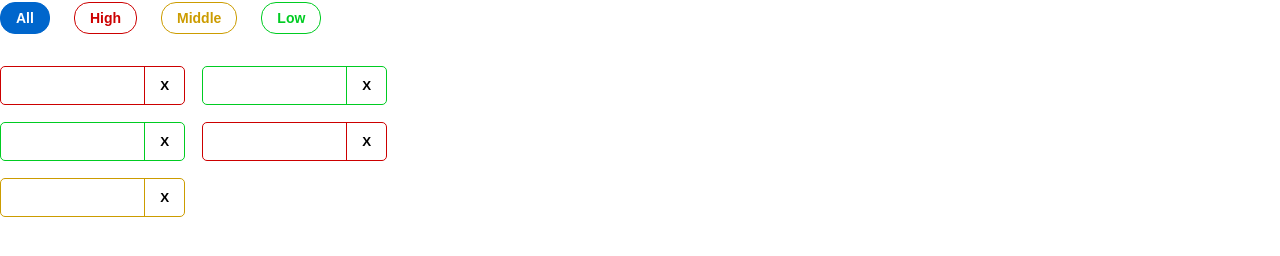
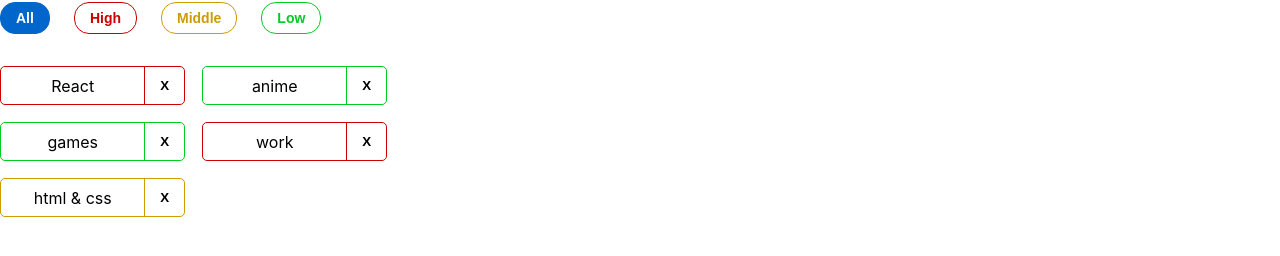
Before and after one commit to Vance051/homework-front-main2, a React (Create React App) app: page / in a window 1280 px wide. Shown: the part 306-562 px from the top of the page. Built offline with nearby package versions, Linux system fonts and the light colour scheme.

Commit message:
HW2 - * 9,10,11 - в файле Affair.tsx дописал типизацию пропсовбфункции deleteCallback и использовалб отобразил приходящие данные. Зарефакторил *4

```diff
--- a/src/s2-homeworks/hw02/HW2.tsx
+++ b/src/s2-homeworks/hw02/HW2.tsx
@@ -53,7 +53,7 @@
 
     const filteredAffairs = filterAffairs(affairs, filter)
     const deleteAffairCallback = (_id: number) => { // need to fix any
-        deleteAffair(affairs, _id)
+        setAffairs(deleteAffair(affairs, _id))
         // need to fix
     }
 
--- a/src/s2-homeworks/hw02/affairs/affair/Affair.tsx
+++ b/src/s2-homeworks/hw02/affairs/affair/Affair.tsx
@@ -6,12 +6,13 @@
 type AffairPropsType = {
     // key не нужно типизировать
     affair: AffairType
-    deleteAffairCallback: any // need to fix any
+    deleteAffairCallback: (_id:number)=>void // need to fix any
 }
 
 function Affair(props: AffairPropsType) {
     const deleteCallback = () => {
         // need to fix
+        props.deleteAffairCallback(props.affair._id)
     }
 
     const nameClass = s.name + ' ' + s2[props.affair.priority]
@@ -25,7 +26,7 @@
         >
             <div id={'hw2-name-' + props.affair._id} className={nameClass}>
                 {/*создаёт студент*/}
-
+                {props.affair.name}
                 {/**/}
             </div>
             <div id={'hw2-priority-' + props.affair._id} hidden>
@@ -33,6 +34,7 @@
             </div>
 
             <button
+                onClick={deleteCallback}
                 id={'hw2-button-delete-' + props.affair._id}
                 className={buttonClass}
                 // need to fix
```
